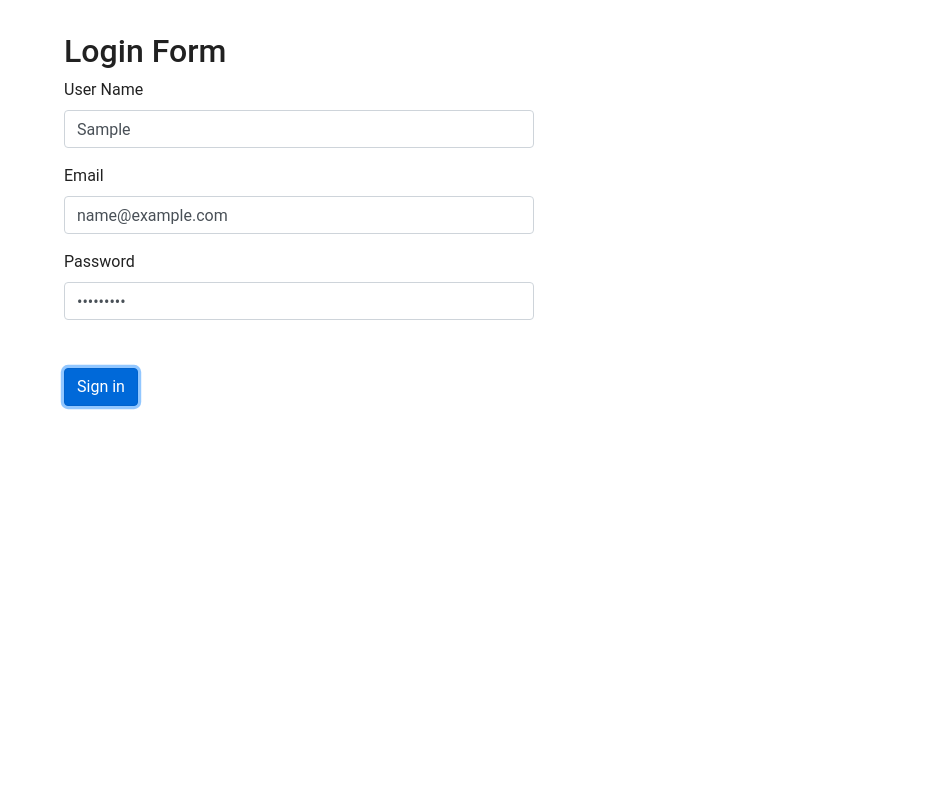
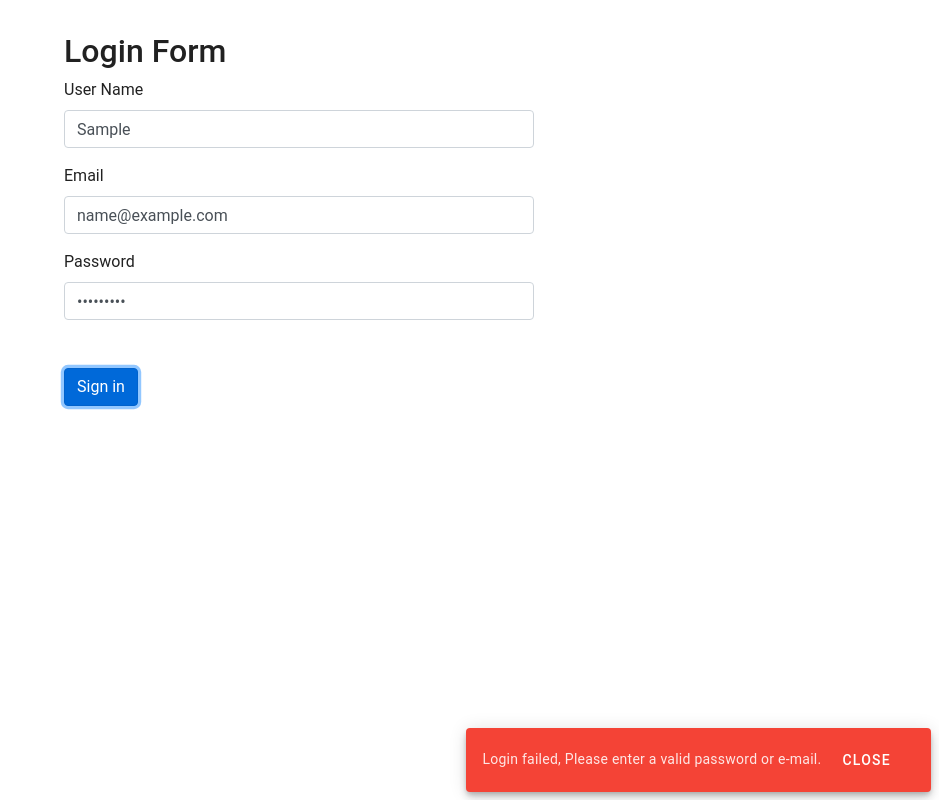
Before and after one commit to HikmetDonmez/vue-crud-project, a Vue app: page / in a window 1280 px wide. Both pictures are taken after typing "Sample", "name@example.com", "Sample123" into the empty fields and a click on the button "Sign in". Shown: the whole page, without its empty margins (341-1280 px from the left). Built offline with nearby package versions, Linux system fonts and the light colour scheme; a small style sheet from the web is missing.

Commit message:
Notification added
Notification added

```diff
--- a/src/components/pages/UserPage.vue
+++ b/src/components/pages/UserPage.vue
@@ -1,4 +1,5 @@
 <template>
+<div>
  <v-data-table
     :headers="headers"
     :items="users"
@@ -164,6 +165,16 @@
       </v-btn>
     </template>
   </v-data-table>
+    <v-snackbar
+      v-model="snackbar"
+      :timeout="timeout"
+      :right="right"
+      :color="color"
+    >
+    {{snackbarText}}
+    <v-btn text @click="snackbar = false">Close</v-btn>
+    </v-snackbar>
+</div>
 </template>
 
 
@@ -176,6 +187,11 @@ import {
 
   export default {
     data: () => ({
+      snackbar: false,
+      timeout:3000,
+      right: true,
+      color: "success",
+      snackbarText:"",
       dialog: false,
       dialogDelete: false,
       headers: [
@@ -345,6 +361,8 @@ import {
       deleteUserConfirm () {
         this.users.splice(this.editedIndex, 1)
         this.closeDelete()
+        this.snackbar = true,
+        this.snackbarText = "User deleted successfully"
       },
 
       close () {
@@ -369,8 +387,12 @@ import {
       if (!this.$v.$invalid) {
          if (this.editedIndex > -1) {
           Object.assign(this.users[this.editedIndex], this.editedUser)
+            this.snackbar = true;
+            this.snackbarText = `User edited successfully`
         } else {
           this.users.push(this.editedUser)
+          this.snackbar = true;
+          this.snackbarText = `User added successfully`
         }
         this.close()
       }
--- a/src/components/validation/FormValidation.vue
+++ b/src/components/validation/FormValidation.vue
@@ -32,6 +32,15 @@
       </div>
        <br> <button type="submit" class="btn btn-primary mt-2">Sign in</button>
     </form>
+    <v-snackbar
+      v-model="snackbar"
+      :timeout="timeout"
+      :right="right"
+      :color="color"
+    >
+    {{snackbarText}}
+    <v-btn text @click="snackbar = false">Close</v-btn>
+    </v-snackbar>
   </div>
 </template>
 
@@ -48,6 +57,11 @@ import router from "../../router/router";
 
 export default {
   data: () => ({
+    snackbar: false,
+    timeout:3000,
+    right: true,
+    color: "success",
+    snackbarText:"",
     userName: "",
     email: "",
     password: "",
@@ -82,11 +96,14 @@ export default {
         );
         this.loginUsers.forEach(e => {
           if(e.userName == this.userName && e.email == this.email && e.password == this.password) {
-            console.log("giriş başarılı");
+            this.snackbar = true;
+            this.snackbarText = `Login successful, welcome ${this.userName}.`
             router.push({path:'/userpage'});
           }
           else {
-            console.log("başarısız!");
+            this.snackbar = true;
+            this.color = "red"
+            this.snackbarText = `Login failed, Please enter a valid password or e-mail.`
           }
         });
       }
```
